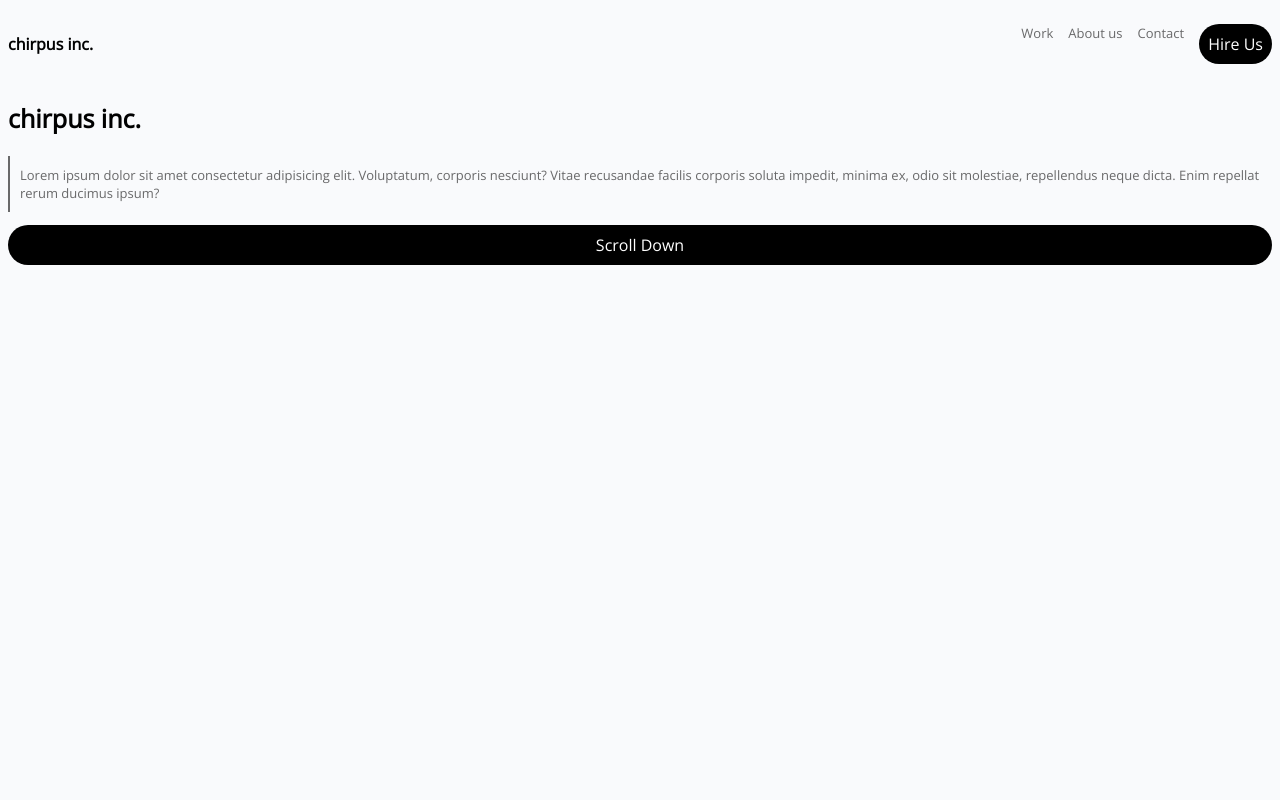
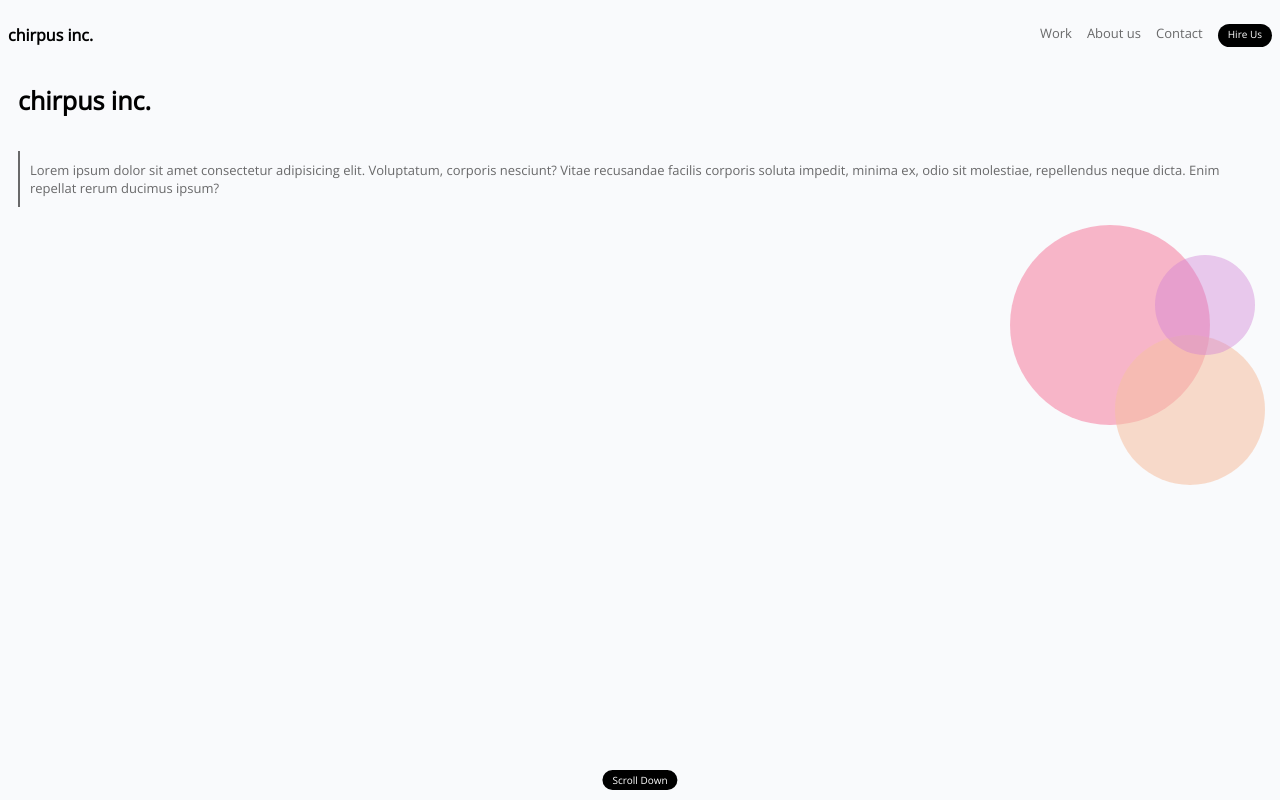
Before and after one commit to acrechiolo/Lab1_Pt2, a plain HTML site: page index.html in a window 1280 px wide. Drawn offline with nearby package versions, Linux system fonts and the light colour scheme.

Commit message:
CSS and circles added

```diff
--- a/index.html
+++ b/index.html
@@ -32,6 +32,11 @@
         rerum ducimus ipsum?
       </p>
     </main>
+    <div class="parent">
+      <div class="child large"></div>
+      <div class="child medium"></div>
+      <div class="child small"></div>
+    </div>
     <a class="button bottom" href="">Scroll Down</a>
   </body>
 </html>
--- a/styles.css
+++ b/styles.css
@@ -59,4 +59,51 @@ p {
     margin-top: 0;
     margin-right: 15px;
   }
+  .button {
+    padding: 3px 10px;
+    font-size: 10px;
+  }
+  main {
+    display: flex;
+    flex-direction: column;
+    margin-left: 10px;
+  }
+  .bottom {
+    position: fixed;
+    left: 50%;
+    bottom: 10px;
+    transform: translateX(-50%);
+  }
+
+  .child {
+    margin: 5px;
+  }
+  .large {
+    background-color: rgba(247, 136, 167, 0.6);
+    border-radius: 600%;
+    width: 200px;
+    height: 200px;
+    position: absolute;
+    right: 65px;
+  }
+  .medium {
+    background-color: rgba(247, 193, 162, 0.7);
+    border-radius: 600%;
+    width: 150px;
+    height: 150px;
+    opacity: 80%;
+    position: absolute;
+    right: 10px;
+    top: 330px;
+  }
+  .small {
+    background-color: rgba(207, 130, 213, 0.6);
+    border-radius: 600%;
+    width: 100px;
+    height: 100px;
+    opacity: 70%;
+    position: absolute;
+    right: 20px;
+    top: 250px;
+  }
 }
```
